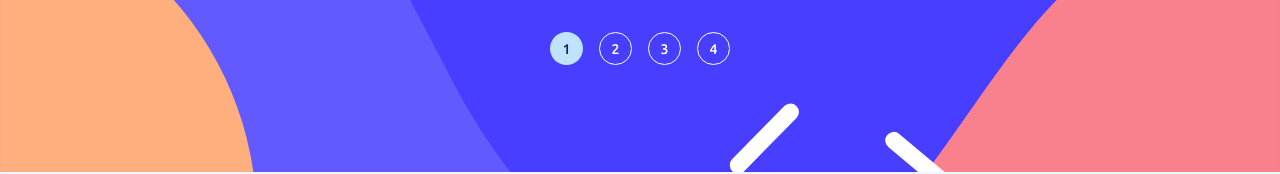
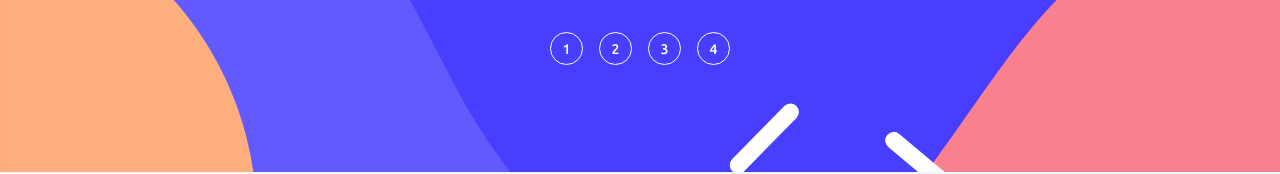
Before and after one commit to mikolajszymczuk1/multi-step-form-main, a Vue app: page / in a window 1280 px wide. Shown: the top 174 px of the page. Built offline with nearby package versions, Linux system fonts and the light colour scheme.

Commit message:
Added logic for changing active state based on current path

```diff
--- a/src/components/SingleStepLabel.vue
+++ b/src/components/SingleStepLabel.vue
@@ -1,7 +1,8 @@
 <template>
   <div
+    :id="stepId"
     class="singleStepLabel"
-    :class="active ? 'singleStepLabel--active' : ''"
+    :class="isActive ? 'singleStepLabel--active' : ''"
   >
     <div class="singleStepLabel__number" data-test="step-number">{{ stepNumber }}</div>
     <div class="singleStepLabel__wrapper">
@@ -12,7 +13,12 @@
 </template>
 
 <script setup lang="ts">
-defineProps({
+import { computed } from 'vue';
+import { useRoute } from 'vue-router';
+
+const route = useRoute();
+
+const props = defineProps({
   stepNumber: {
     type: Number,
     default: 1,
@@ -21,11 +27,14 @@ defineProps({
     type: String,
     default: '',
   },
-  active: {
-    type: Boolean,
-    default: false,
+  stepId: {
+    type: String,
+    required: true,
   },
 });
+
+/** Return true if current path is equal to step id */
+const isActive = computed(() => route.name === props.stepId);
 </script>
 
 <style lang="scss" scoped>
@@ -46,6 +55,9 @@ defineProps({
 
     border: solid 1px $White;
     border-radius: 50%;
+    transition: background-color 300ms ease-in-out,
+                border-width 50ms ease-out,
+                color 300ms ease-in-out;
 
     font-size: .875rem;
     color: $White;
@@ -53,7 +65,7 @@ defineProps({
 
     #{ $self }--active & {
       background-color: $LightBlue;
-      border: 0;
+      border-width: 0;
 
       color: $MarineBlue;
     }
```
